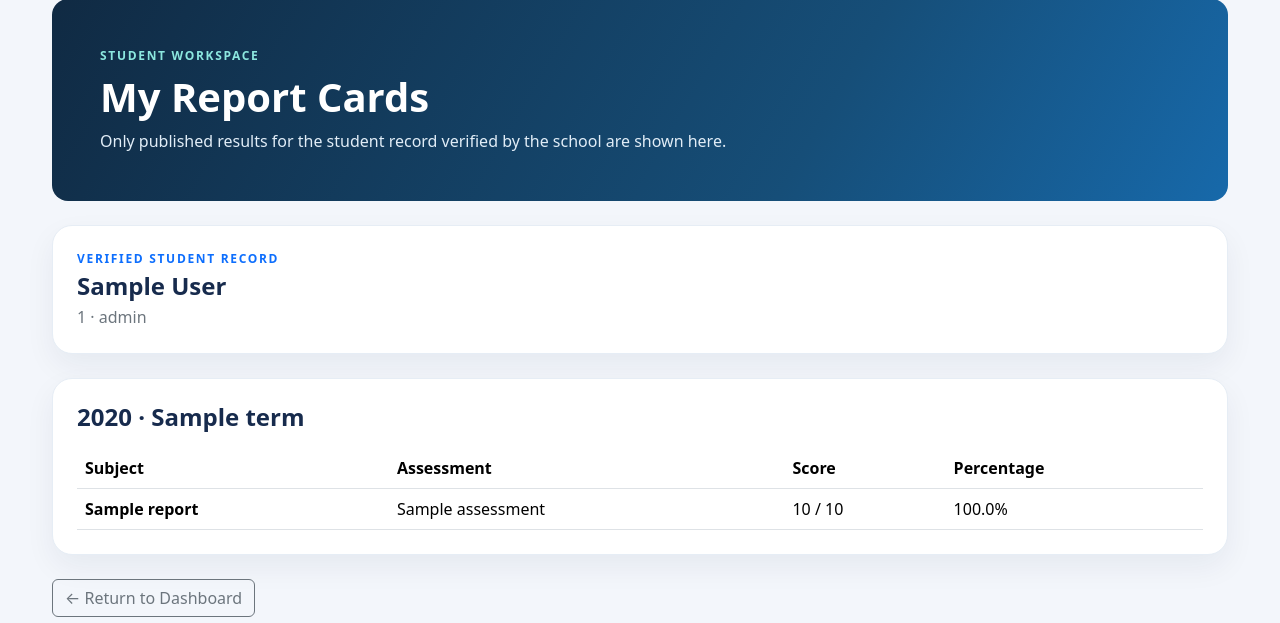
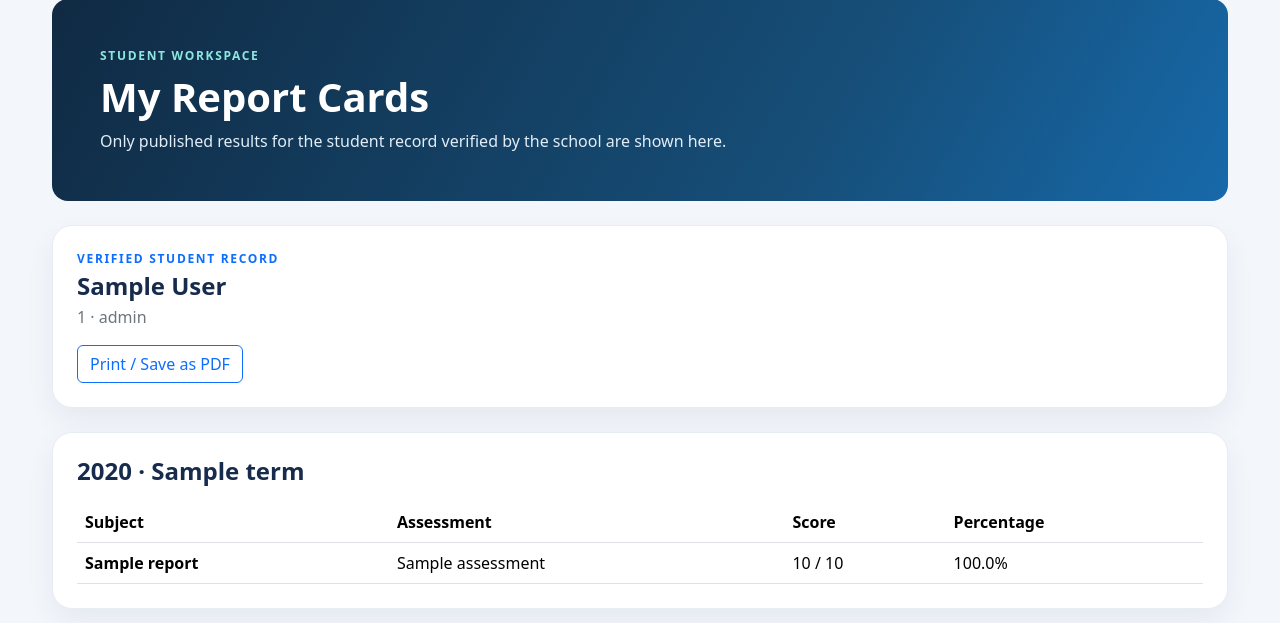
Before and after one commit to emmanuellloyd59/glihs-portal, a Flask app: template templates/my_report_cards.html in a window 1280 px wide. Shown: the part 148-771 px from the top of the page. Run offline with Flask 3, Linux system fonts and the light colour scheme; the template is opened without the code that fills it: most values are stand-ins (such as "Sample title", 1, 10 or a date in 2020); some libraries are stand-ins or nearby versions.

Commit message:
Add print and PDF action to student report cards

```diff
--- a/templates/my_report_cards.html
+++ b/templates/my_report_cards.html
@@ -13,6 +13,7 @@
   <p class="eyebrow text-primary mb-1">Verified student record</p>
   <h2 class="h4 fw-bold mb-1">{{ student.full_name }}</h2>
   <p class="text-secondary mb-0">{{ student.admission_number }} · {{ student.class_level }}</p>
+  {% if reports %}<button class="btn btn-outline-primary mt-3 no-print" type="button" onclick="window.print()">Print / Save as PDF</button>{% endif %}
 </section>
 {% if reports %}
 {% set report_groups = {} %}
```
